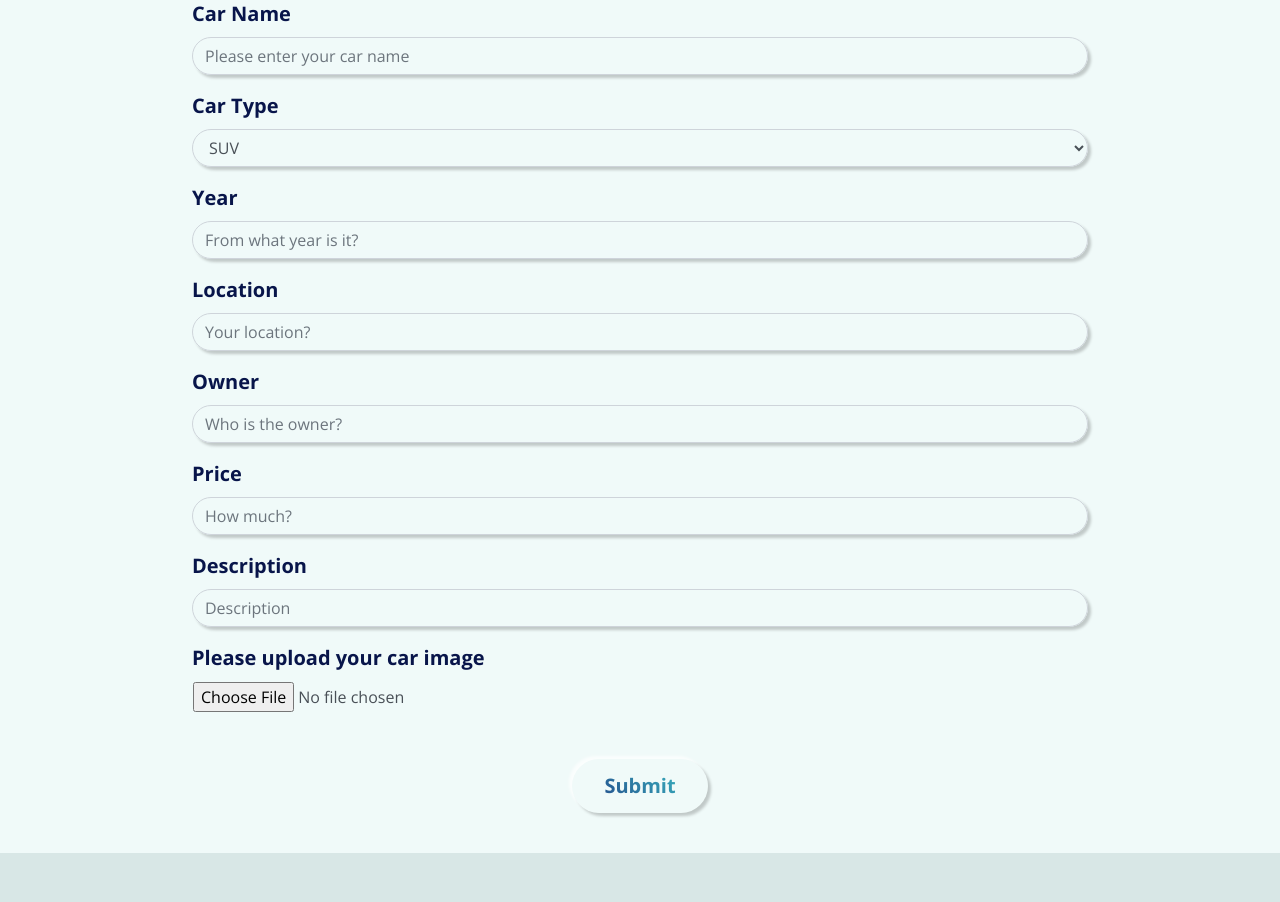
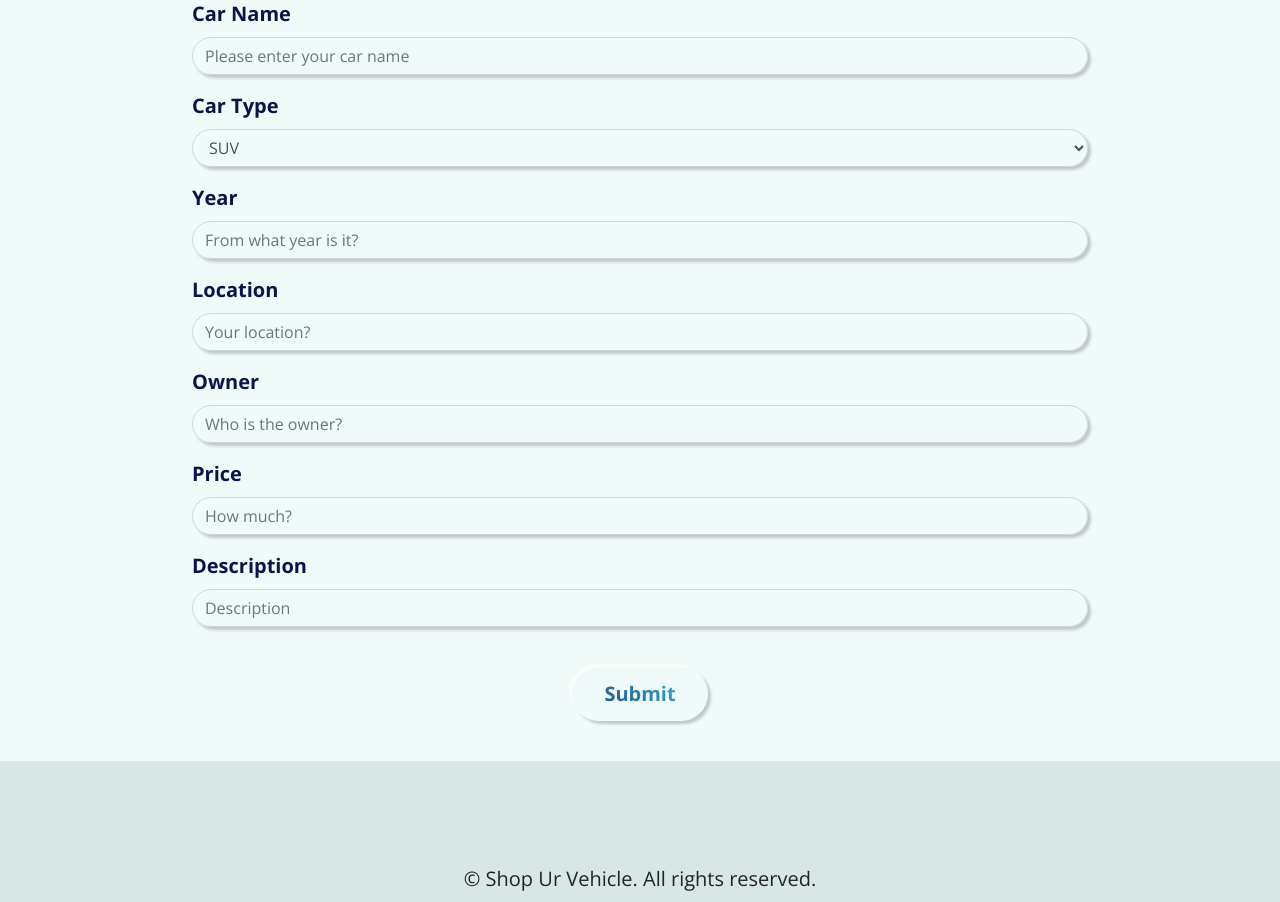
Before and after one commit to suryanirvana/shop-ur-vehicle-suv, a Django app: page /rent.html in a window 1280 px wide. Shown: the part 426-1328 px from the top of the page. Run offline with Django 3.2, Linux system fonts and the light colour scheme; some libraries are stand-ins or nearby versions.

Commit message:
Updated GA2

```diff
--- a/suv/templates/rent.html
+++ b/suv/templates/rent.html
@@ -45,10 +45,6 @@
             <input class="form-control" id="description" type="text" name="description" maxlength="1000" required
                 placeholder="Description">
         </div>
-        <div class="form-group">
-            <label for="car_image" class="expl">Please upload your car image</label>
-            <input class="form-control" id="car_image" type="file" name="car_image">
-        </div>
         <button type="submit" id="submitBtn">Submit</button>
     </form>
 </div>
--- a/suv/tests.py
+++ b/suv/tests.py
@@ -359,7 +359,6 @@ class SUVTest(TestCase):
         response =  self.client.post('/favorite_api',{'unlike':car.id , 'q':category.car_type})
         self.assertEqual(response.status_code,302)
 
-'''
 class FunctionalTest(LiveServerTestCase):
     def setUp(self) :
         title = "A New Avaza Car For Rent"
@@ -522,4 +521,3 @@ class FunctionalTest(LiveServerTestCase):
         self.assertIn("FunctionalTest", response_content)
         self.assertIn("2020-12-12", response_content)
         self.assertIn("FunctionalTest Content", response_content)
-        '''
```
Also changed, not shown: README.md.
